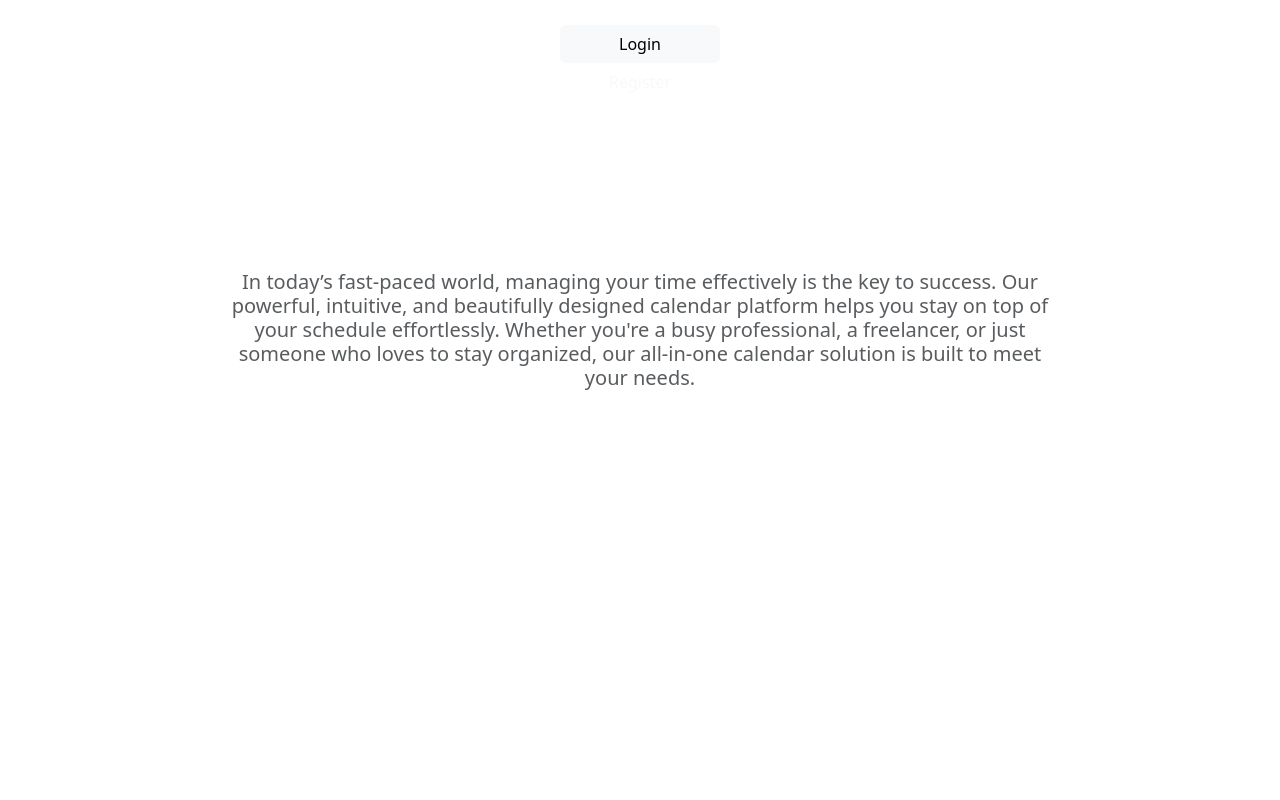
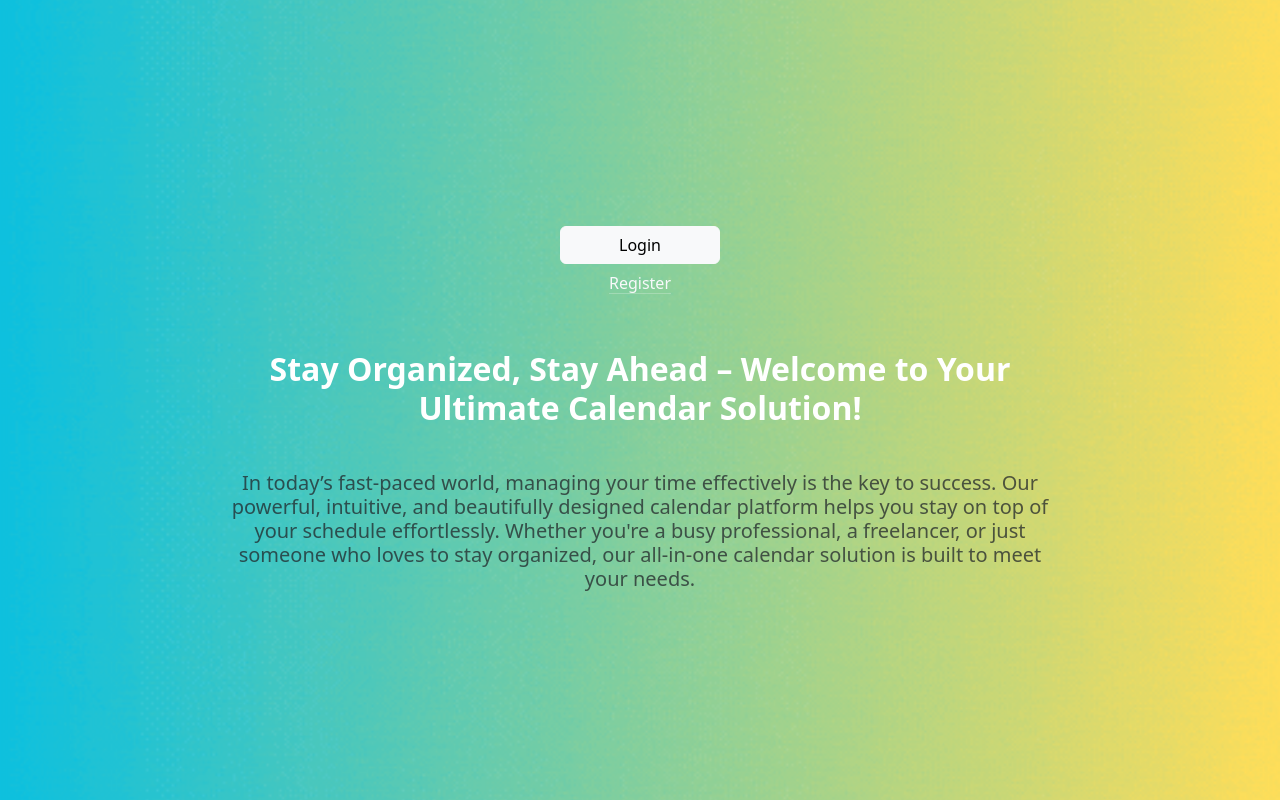
Before and after one commit to Lehti-A/calendrifyfront, a Vue app: page / in a window 1280 px wide. Built offline with nearby package versions, Linux system fonts and the light colour scheme.

Commit message:
Login modal COMPLETE

```diff
--- a/src/App.vue
+++ b/src/App.vue
@@ -1,4 +1,5 @@
 <template>
+<div :class="backgroundClass">
 
   <nav v-if="isLoggedIn">
     <div class="container text-center">
@@ -29,6 +30,7 @@
 
   </nav>
   <router-view @event-update-nav-menu="updateNavMenuAndBackground"/>
+</div>
 </template>
 
 <script>
--- a/src/assets/background.css
+++ b/src/assets/background.css
@@ -1,23 +1,23 @@
-/*.background-container-1 {*/
-/*    background-image: url('@/assets/calendrify.gif'); !* ✅ Use relative path *!*/
-/*    background-size: cover;        !* ✅ Makes sure the image covers the entire screen *!*/
-/*    background-repeat: no-repeat;  !* ✅ Prevents tiling *!*/
-/*    background-position: center;   !* ✅ Centers the image *!*/
-/*    min-height: 100vh;             !* ✅ Ensures it fills the whole viewport *!*/
-/*    display: flex;*/
-/*    flex-direction: column;*/
-/*    align-items: center;*/
-/*    justify-content: center;*/
-/*}*/
+.background-container-1 {
+    background-image: url('@/assets/calendrify.gif'); /* ✅ Use relative path */
+    background-size: cover;        /* ✅ Makes sure the image covers the entire screen */
+    background-repeat: no-repeat;  /* ✅ Prevents tiling */
+    background-position: center;   /* ✅ Centers the image */
+    min-height: 100vh;             /* ✅ Ensures it fills the whole viewport */
+    display: flex;
+    flex-direction: column;
+    align-items: center;
+    justify-content: center;
+}
 
-/*.background-container-2 {*/
-/*    background-image: url('@/assets/pank.PNG'); !* Alternative background *!*/
-/*    background-size: cover;*/
-/*    background-repeat: no-repeat;*/
-/*    background-position: center;*/
-/*    min-height: 100vh;*/
-/*    display: flex;*/
-/*    flex-direction: column;*/
-/*    align-items: center;*/
-/*    justify-content: center;*/
-/*}*/
+.background-container-2 {
+    background-image: url('@/assets/pank.PNG'); /* Alternative background */
+    background-size: cover;
+    background-repeat: no-repeat;
+    background-position: center;
+    min-height: 100vh;
+    display: flex;
+    flex-direction: column;
+    align-items: center;
+    justify-content: center;
+}
--- a/src/components/modal/LoginModal.vue
+++ b/src/components/modal/LoginModal.vue
@@ -13,14 +13,12 @@
           <!-- Username Input -->
           <div class="mb-3 w-100">
             <label for="email" class="form-label">Email</label>
-            <input type="text" class="form-control" id="email" placeholder="Enter your email" required/>
-  <!--            todo: vaheta type textilt emaili vastu, et viskaks @ exeptionit-->
-  <!--            todo: selleks vaheta andmebaasis andmeid-->
+            <input v-model="email" type="text" class="form-control" id="email" placeholder="Enter your email" required/>
           </div>
           <!-- Password Input -->
           <div class="mb-3 w-100">
             <label for="password" class="form-label">Password</label>
-            <input type="password" class="form-control" id="password" placeholder="Enter your password" required/>
+            <input v-model="password" type="password" class="form-control" id="password" placeholder="Enter your password" required/>
           </div>
         </form>
       </template>
--- a/src/services/UserService.js
+++ b/src/services/UserService.js
@@ -3,6 +3,7 @@ import axios from "axios";
 export default {
 
     sendPostNewUserRequest(newUser) {
+        console.log("olen siin")
         return axios.post('/register', newUser);
     }
 
--- a/src/views/RegisterView.vue
+++ b/src/views/RegisterView.vue
@@ -42,7 +42,7 @@
           <input
               type="password"
               class="form-control"
-              v-model="newUser.passwordRetype"
+              v-model="passwordRetype"
               placeholder="Retype your password"
               required
           />
@@ -101,11 +101,11 @@ export default {
   data() {
     return {
       backgroundImage: require('@/assets/calendrify.gif'),
+      passwordRetype:'',
       errorMessage: '',
       newUser: {
         email: '',
         password: '',
-        passwordRetype: '',
         address: '',
         phone: '',
         termsAgreed: false,
@@ -116,7 +116,7 @@ export default {
     addNewUser(){
       if(this.passwordNoMatch()){
         this.errorMessage = "Paroolid ei kattu"
-      }else {
+      } else {
         UserService.sendPostNewUserRequest(this.newUser)
             .then(() => NavigationServices.navigateToHomeView())
             .catch(() => NavigationServices.navigateToErrorView())
@@ -125,7 +125,7 @@ export default {
     },
 
     passwordNoMatch() {
-      return this.newUser.passwordRetype !== this.newUser.password
+      return this.passwordRetype !== this.newUser.password
     },
 
 
```
